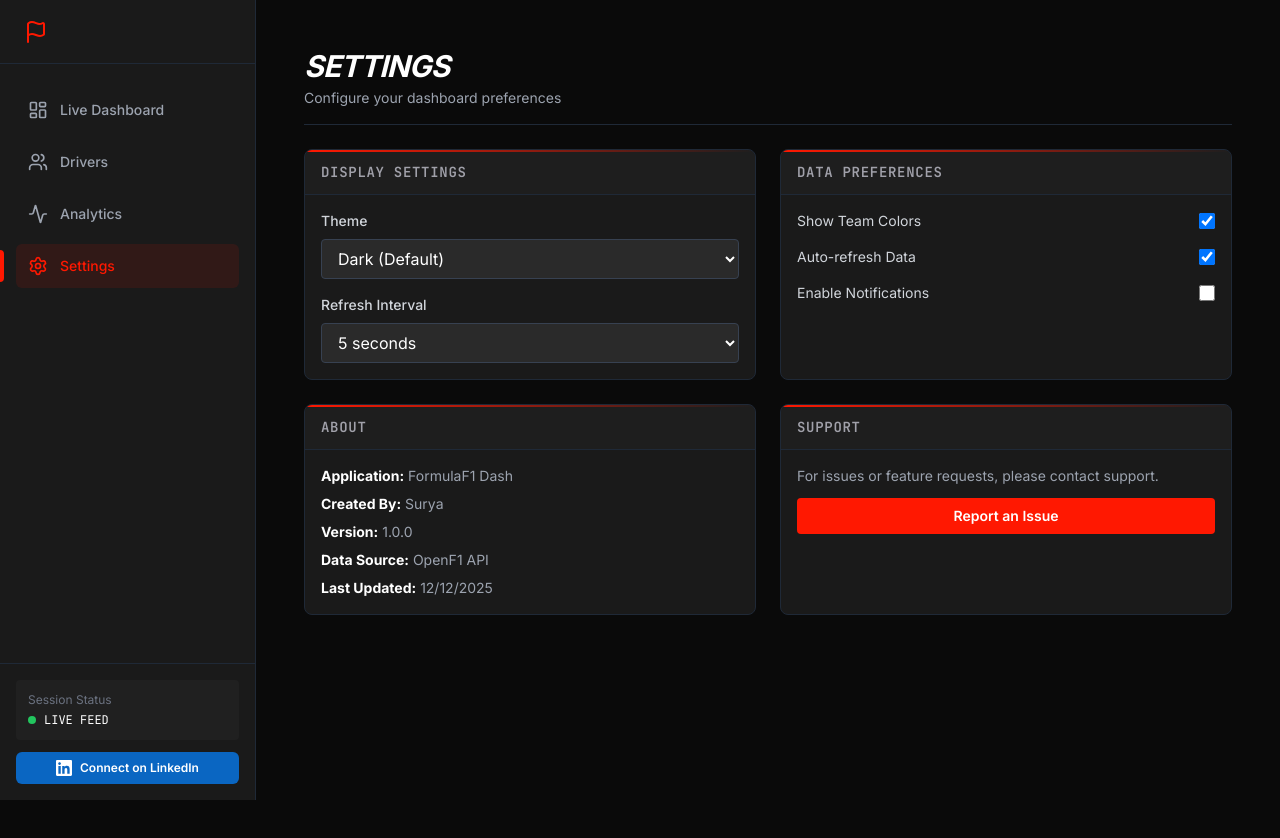
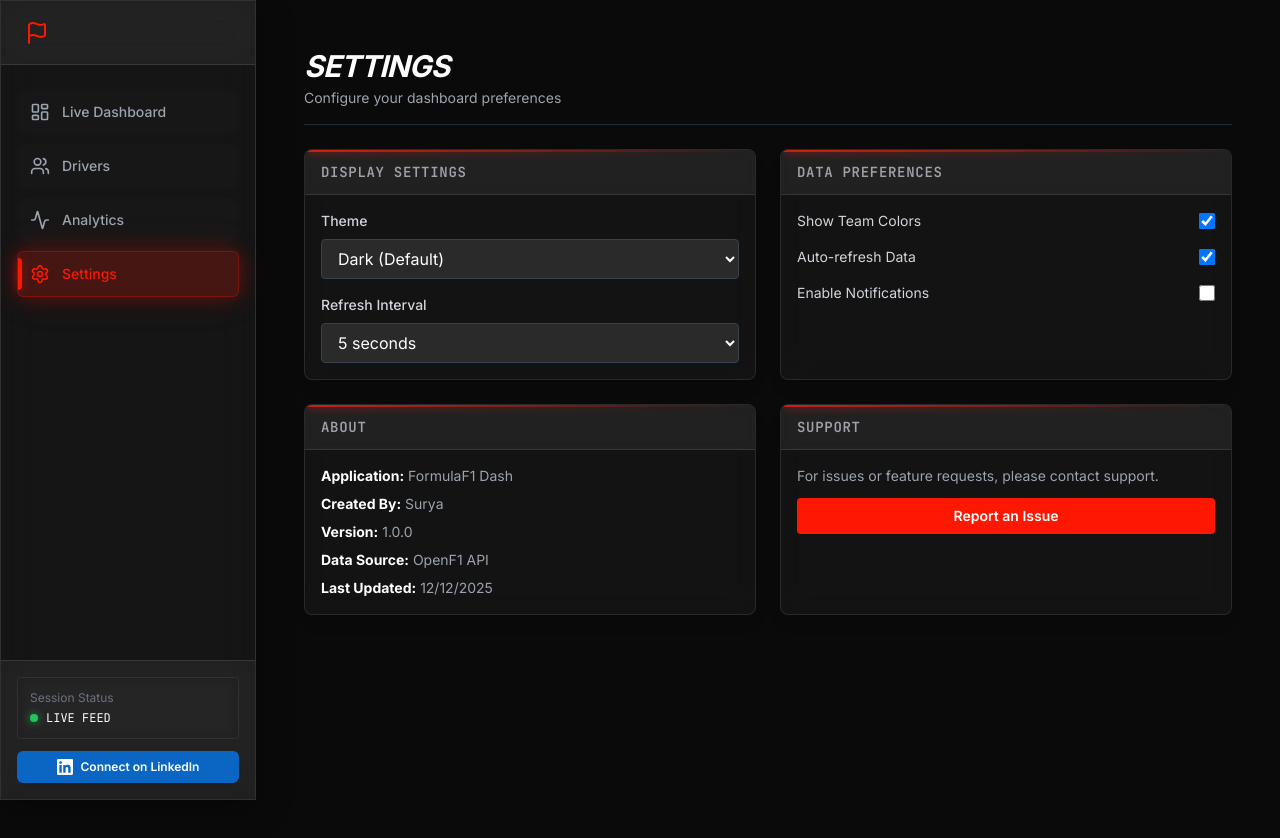
Before and after one commit to SuryaAbyss/F1-Dashboard-Main, a Next.js app: page /settings in a window 1280 px wide. Shown: the top 838 px of the page. Built offline with nearby package versions, Linux system fonts and the light colour scheme.

Commit message:
feat: Add glassmorphism effects and update README

```diff
--- a/src/app/globals.css
+++ b/src/app/globals.css
@@ -32,3 +32,114 @@ body {
 ::-webkit-scrollbar-thumb:hover {
   background: #555;
 }
+
+/* Glassmorphism Effects */
+@layer utilities {
+  /* Standard Glass Card */
+  .glass-card {
+    background: rgba(26, 26, 26, 0.6);
+    backdrop-filter: blur(12px);
+    -webkit-backdrop-filter: blur(12px);
+    border: 1px solid rgba(255, 255, 255, 0.1);
+  }
+
+  /* Strong Glass Effect */
+  .glass-card-strong {
+    background: rgba(26, 26, 26, 0.7);
+    backdrop-filter: blur(20px);
+    -webkit-backdrop-filter: blur(20px);
+    border: 1px solid rgba(255, 255, 255, 0.12);
+    box-shadow: 0 8px 32px 0 rgba(0, 0, 0, 0.37);
+  }
+
+  /* Subtle Glass Effect */
+  .glass-card-subtle {
+    background: rgba(26, 26, 26, 0.4);
+    backdrop-filter: blur(8px);
+    -webkit-backdrop-filter: blur(8px);
+    border: 1px solid rgba(255, 255, 255, 0.08);
+  }
+
+  /* Glass Shimmer Animation */
+  .glass-shimmer {
+    position: relative;
+    overflow: hidden;
+  }
+
+  .glass-shimmer::before {
+    content: '';
+    position: absolute;
+    top: 0;
+    left: -100%;
+    width: 100%;
+    height: 100%;
+    background: linear-gradient(
+      90deg,
+      transparent,
+      rgba(255, 255, 255, 0.1),
+      transparent
+    );
+    animation: shimmer 3s infinite;
+  }
+
+  @keyframes shimmer {
+    0% {
+      left: -100%;
+    }
+    100% {
+      left: 100%;
+    }
+  }
+
+  /* Liquid Border Animation */
+  .liquid-border {
+    position: relative;
+    border: 2px solid transparent;
+    background: linear-gradient(#1A1A1A, #1A1A1A) padding-box,
+                linear-gradient(135deg, #FF1801, #FF6B00, #FF1801) border-box;
+    animation: liquidRotate 4s linear infinite;
+  }
+
+  @keyframes liquidRotate {
+    0% {
+      background: linear-gradient(#1A1A1A, #1A1A1A) padding-box,
+                  linear-gradient(135deg, #FF1801, #FF6B00, #FF1801) border-box;
+    }
+    25% {
+      background: linear-gradient(#1A1A1A, #1A1A1A) padding-box,
+                  linear-gradient(225deg, #FF1801, #FF6B00, #FF1801) border-box;
+    }
+    50% {
+      background: linear-gradient(#1A1A1A, #1A1A1A) padding-box,
+                  linear-gradient(315deg, #FF1801, #FF6B00, #FF1801) border-box;
+    }
+    75% {
+      background: linear-gradient(#1A1A1A, #1A1A1A) padding-box,
+                  linear-gradient(45deg, #FF1801, #FF6B00, #FF1801) border-box;
+    }
+    100% {
+      background: linear-gradient(#1A1A1A, #1A1A1A) padding-box,
+                  linear-gradient(135deg, #FF1801, #FF6B00, #FF1801) border-box;
+    }
+  }
+
+  /* Glass Glow Effect */
+  .glass-glow {
+    box-shadow: 0 0 20px rgba(255, 24, 1, 0.3),
+                0 0 40px rgba(255, 24, 1, 0.1);
+  }
+
+  /* Glass Hover Effect */
+  .glass-hover {
+    transition: all 0.3s ease;
+  }
+
+  .glass-hover:hover {
+    background: rgba(26, 26, 26, 0.8);
+    backdrop-filter: blur(16px);
+    -webkit-backdrop-filter: blur(16px);
+    border-color: rgba(255, 255, 255, 0.15);
+    transform: translateY(-2px);
+    box-shadow: 0 8px 24px rgba(0, 0, 0, 0.4);
+  }
+}
--- a/src/app/page.tsx
+++ b/src/app/page.tsx
@@ -23,13 +23,14 @@ export default async function DashboardPage() {
 
   return (
     <div className="flex flex-col gap-6 min-h-screen p-6">
-      <header className="flex justify-between items-end border-b border-gray-800 pb-4">
+      <header className="flex justify-between items-end border-b border-white/10 pb-4 glass-card-subtle rounded-lg px-6 py-4 shadow-lg">
         <div>
           <h1 className="text-3xl font-bold tracking-tight text-white uppercase italic">
             {session.meeting_key ? `${session.circuit_short_name} GP` : "Grand Prix"}
           </h1>
+          <p className="text-xs text-gray-500 mt-0.5">Latest Race</p>
           <div className="flex items-center gap-3 text-sm text-gray-400 mt-1">
-            <span className="bg-surface-highlight px-2 py-0.5 rounded text-xs font-mono text-white">{session.year}</span>
+            <span className="bg-surface-highlight px-2 py-0.5 rounded text-xs font-mono text-white">  {session.year}</span>
             <span>{session.session_name}</span>
             <span className="text-xs">•</span>
             <span className="font-mono">{new Date(session.date_start).toLocaleDateString()}</span>
--- a/src/components/dashboard/leaderboard.tsx
+++ b/src/components/dashboard/leaderboard.tsx
@@ -113,7 +113,7 @@ export function Leaderboard({ sessionKey }: LeaderboardProps) {
                                 return (
                                     <tr
                                         key={driver.driver_number}
-                                        className="hover:bg-white/5 transition-colors cursor-pointer group"
+                                        className="hover:bg-white/10 transition-all duration-200 cursor-pointer group backdrop-blur-sm border-b border-transparent hover:border-white/10"
                                         onClick={() => router.push(`/drivers/${driver.driver_number}`)}
                                     >
                                         <td className="px-3 py-1.5 font-mono text-gray-400 group-hover:text-white w-10 text-center">
@@ -121,7 +121,7 @@ export function Leaderboard({ sessionKey }: LeaderboardProps) {
                                         </td>
                                         <td className="px-3 py-1.5">
                                             <div className="flex items-center gap-2">
-                                                <div className="w-1 h-6 rounded-full shadow-[0_0_8px_rgba(0,0,0,0.5)]" style={{ backgroundColor: `#${driver.team_colour}` }}></div>
+                                                <div className="w-1 h-6 rounded-full shadow-[0_0_8px_rgba(0,0,0,0.5)] group-hover:shadow-lg transition-shadow" style={{ backgroundColor: `#${driver.team_colour}` }}></div>
                                                 <div className="flex flex-col justify-center">
                                                     <div className="font-bold text-white leading-none text-sm">{driver.name_acronym}</div>
                                                     <div className="text-[10px] text-gray-500 uppercase hidden sm:block">{driver.team_name}</div>
--- a/src/components/dashboard/race-control.tsx
+++ b/src/components/dashboard/race-control.tsx
@@ -52,9 +52,9 @@ export function RaceControlPanel({ sessionKey }: RaceControlPanelProps) {
                         <Skeleton className="h-10 w-full" />
                     </div>
                 ) : (
-                    <div className="divide-y divide-gray-800">
+                    <div className="divide-y divide-white/5">
                         {messages.map((msg, idx) => (
-                            <div key={idx} className="p-3 flex gap-3 text-sm hover:bg-white/5">
+                            <div key={idx} className="p-3 flex gap-3 text-sm hover:bg-white/10 transition-all duration-200 backdrop-blur-sm border-l-2 border-transparent hover:border-f1-red/50">
                                 <div className="mt-0.5 shrink-0">
                                     {getIcon(msg.flag, msg.category)}
                                 </div>
--- a/src/components/layout/sidebar.tsx
+++ b/src/components/layout/sidebar.tsx
@@ -16,8 +16,8 @@ export function Sidebar() {
     const pathname = usePathname();
 
     return (
-        <aside className="fixed left-0 top-0 h-screen w-16 md:w-64 bg-surface border-r border-gray-800 flex flex-col z-50 transition-all">
-            <div className="h-16 flex items-center justify-center md:justify-start md:px-6 border-b border-gray-800">
+        <aside className="fixed left-0 top-0 h-screen w-16 md:w-64 glass-card-strong border-r border-white/10 flex flex-col z-50 transition-all">
+            <div className="h-16 flex items-center justify-center md:justify-start md:px-6 border-b border-white/10 bg-white/5 backdrop-blur-md">
                 <Flag className="w-6 h-6 text-f1-red mr-0 md:mr-3" />
                 <div className="hidden md:block">
                     <div className="font-bold text-lg tracking-tight italic leading-tight overflow-hidden">
@@ -91,27 +91,28 @@ export function Sidebar() {
                             key={item.href}
                             href={item.href}
                             className={clsx(
-                                "flex items-center p-3 rounded-md transition-all duration-200 group",
+                                "flex items-center p-3 rounded-md transition-all duration-200 group relative",
+                                "backdrop-blur-sm",
                                 isActive
-                                    ? "bg-f1-red/10 text-f1-red"
-                                    : "text-gray-400 hover:bg-white/5 hover:text-white"
+                                    ? "bg-f1-red/20 text-f1-red border border-f1-red/30 glass-glow"
+                                    : "text-gray-400 hover:bg-white/10 hover:text-white border border-transparent hover:border-white/10"
                             )}
                         >
                             <item.icon className={clsx("w-5 h-5", isActive ? "text-f1-red" : "group-hover:text-white")} />
                             <span className="hidden md:block ml-3 font-medium text-sm">{item.name}</span>
                             {isActive && (
-                                <div className="absolute left-0 w-1 h-8 bg-f1-red rounded-r-full" />
+                                <div className="absolute left-0 w-1 h-8 bg-f1-red rounded-r-full shadow-[0_0_10px_rgba(255,24,1,0.5)]" />
                             )}
                         </Link>
                     );
                 })}
             </nav>
 
-            <div className="p-4 border-t border-gray-800">
-                <div className="bg-surface-highlight/40 rounded p-3 text-xs text-gray-500 mb-3 hidden md:block">
+            <div className="p-4 border-t border-white/10 bg-white/5 backdrop-blur-md">
+                <div className="glass-card-subtle rounded p-3 text-xs text-gray-500 mb-3 hidden md:block">
                     <p>Session Status</p>
                     <div className="flex items-center gap-2 mt-1">
-                        <span className="w-2 h-2 rounded-full bg-green-500 animate-pulse"></span>
+                        <span className="w-2 h-2 rounded-full bg-green-500 animate-pulse shadow-[0_0_8px_rgba(34,197,94,0.8)]"></span>
                         <span className="text-white font-mono">LIVE FEED</span>
                     </div>
                 </div>
@@ -120,7 +121,7 @@ export function Sidebar() {
                     href="https://www.linkedin.com/in/suryaprakash18/"
                     target="_blank"
                     rel="noopener noreferrer"
-                    className="flex items-center justify-center gap-2 px-3 py-2 rounded-md bg-[#0A66C2] hover:bg-[#004182] transition-all text-white text-xs font-semibold group"
+                    className="flex items-center justify-center gap-2 px-3 py-2 rounded-md bg-[#0A66C2] hover:bg-[#004182] transition-all text-white text-xs font-semibold group glass-hover shadow-lg"
                 >
                     <svg className="w-4 h-4" fill="currentColor" viewBox="0 0 24 24">
                         <path d="M20.447 20.452h-3.554v-5.569c0-1.328-.027-3.037-1.852-3.037-1.853 0-2.136 1.445-2.136 2.939v5.667H9.351V9h3.414v1.561h.046c.477-.9 1.637-1.85 3.37-1.85 3.601 0 4.267 2.37 4.267 5.455v6.286zM5.337 7.433c-1.144 0-2.063-.926-2.063-2.065 0-1.138.92-2.063 2.063-2.063 1.14 0 2.064.925 2.064 2.063 0 1.139-.925 2.065-2.064 2.065zm1.782 13.019H3.555V9h3.564v11.452zM22.225 0H1.771C.792 0 0 .774 0 1.729v20.542C0 23.227.792 24 1.771 24h20.451C23.2 24 24 23.227 24 22.271V1.729C24 .774 23.2 0 22.222 0h.003z" />
--- a/src/components/ui/card.tsx
+++ b/src/components/ui/card.tsx
@@ -12,14 +12,15 @@ export function Card({ title, children, className, noPadding = false, actions, .
     return (
         <div
             className={twMerge(
-                "bg-surface border border-gray-800 rounded-lg overflow-hidden flex flex-col relative",
+                "glass-card rounded-lg overflow-hidden flex flex-col relative",
                 "before:absolute before:top-0 before:left-0 before:w-full before:h-[2px] before:bg-gradient-to-r before:from-f1-red before:to-transparent",
+                "shadow-lg transition-all duration-300",
                 className
             )}
             {...props}
         >
             {title && (
-                <div className="px-4 py-3 border-b border-gray-800 flex justify-between items-center bg-surface-highlight/30">
+                <div className="px-4 py-3 border-b border-white/10 flex justify-between items-center bg-white/5 backdrop-blur-sm">
                     <h3 className="text-sm font-semibold text-text-secondary uppercase tracking-wider font-mono">
                         {title}
                     </h3>
--- a/tailwind.config.ts
+++ b/tailwind.config.ts
@@ -25,7 +25,16 @@ const config: Config = {
             },
             animation: {
                 pulse: "pulse 2s cubic-bezier(0.4, 0, 0.6, 1) infinite",
-            }
+                shimmer: "shimmer 3s infinite",
+                liquidRotate: "liquidRotate 4s linear infinite",
+            },
+            backdropBlur: {
+                xs: '2px',
+                sm: '4px',
+                md: '12px',
+                lg: '16px',
+                xl: '24px',
+            },
         },
     },
     plugins: [],
```
Also changed, not shown: 1 other file (tests, documents, lock files or other folders).
